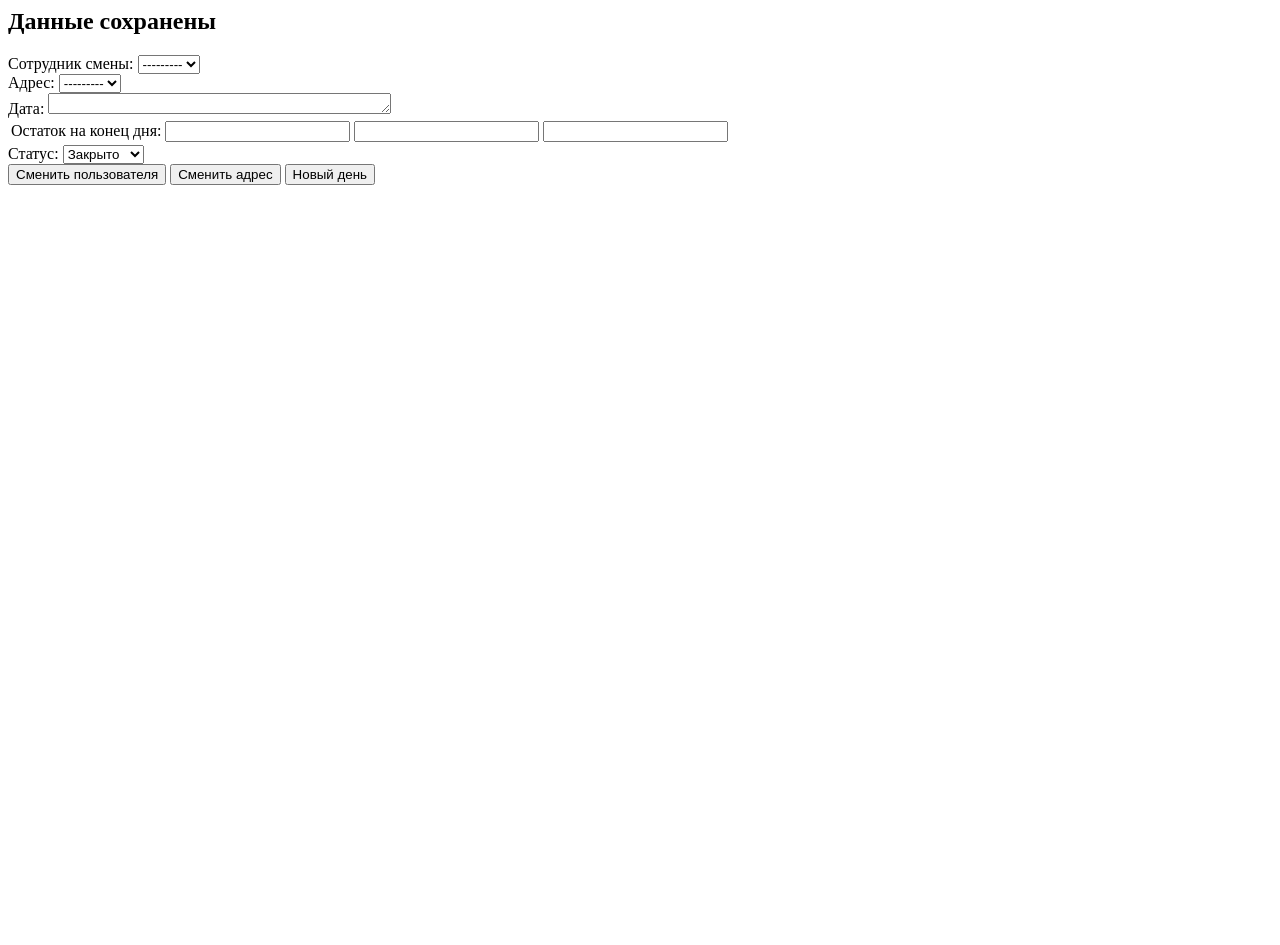
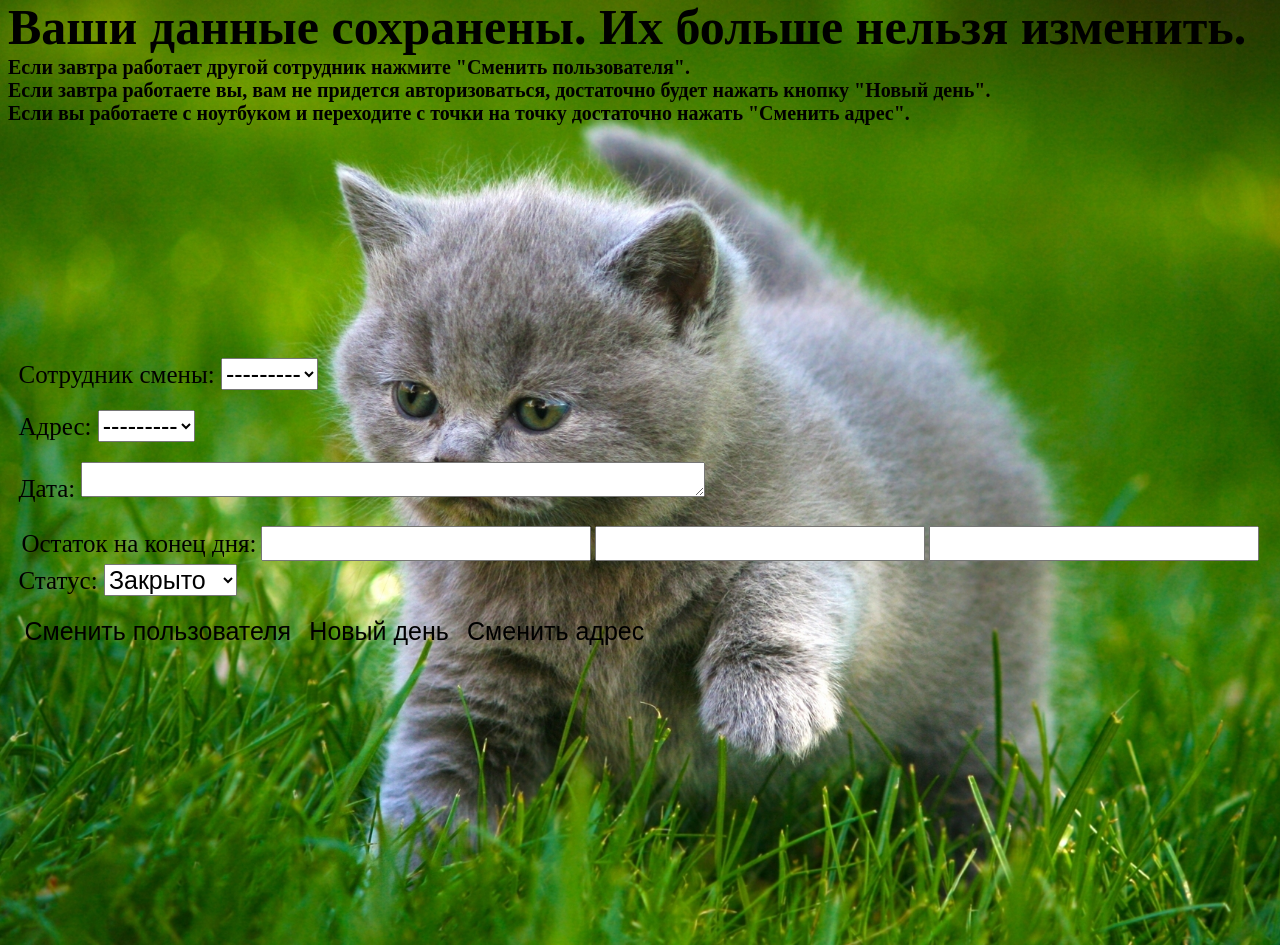
Before and after one commit to NikolayChegivarov/cash_report, a Django app: template cashbox_app/templates/report_submitted_saved.html in a window 1280 px wide. Before the commit the page ends 185 px from the top, so only its background shows below. Run offline with Django 5.2, Linux system fonts and the light colour scheme; the template is opened without the code that fills it: values that come from a table or form of the project are taken from there, others are empty.

Commit message:
changed report_submitted1.

```diff
--- a/cashbox_app/templates/address_selection.html
+++ b/cashbox_app/templates/address_selection.html
@@ -1,6 +1,7 @@
-{% load static %}  <!-- Add this line -->
+{% load static %}
 
 {% block content %}
+
 <head>
     <meta charset="UTF-8">
     <title>Выбор адреса</title>
--- a/cashbox_app/templates/report_submitted_saved.html
+++ b/cashbox_app/templates/report_submitted_saved.html
@@ -1,9 +1,60 @@
+{% load static %}
+
 {% block content %}
+
 <head>
     <meta charset="UTF-8">
-    <title>Сохраненные данные</title>
+    <title>Сохраненные данные.</title>
+
+    <style>
+        body {
+            background-image: url("{% static "cashbox_app/file.jpg" %}");
+            background-size: cover;
+            background-position: center;
+        }
+        .container {
+            display: flex;   /* Создает flex-контейнер */
+            justify-content: center;   /* Центрирует гибкие элементы по горизонтали внутри контейнера */
+            align-items: center;   /* Центрирует элементы Flex по вертикали внутри контейнера */
+            min-height: 100vh;   /* Занимает как минимум всю высоту области */
+            font-size: 25px;   /* Увеличить шрифт */
+        }
+        div {
+            margin-bottom: 20px;  /* Добавьте больше места между элементами: */
+        }
+        * {
+            font-size: 100%; /* Увеличение размера шрифта для всех элементов */
+        }
+        .main-title {
+            font-size: 50px;  /* Увеличивает размер шрифта */
+            margin-top: -10px;   /* Уменьшите верхний выступ элемента. */
+            margin-bottom: -0px;   /* Уменьшает нижний отступ элемента. */
+        }
+        .main-h2 {
+            font-size: 20px;   /* Увеличивает размер шрифта */
+            margin-top: -0px;   /* Уменьшите верхний выступ элемента. */
+            margin-bottom: -0px;  /* Уменьшает нижний отступ элемента. */
+        }
+        button {
+            background-color: transparent;   /* устанавливает прозрачный цвет фона */
+            border: none;  /* удаляет любую границу с элемента */
+            cursor: pointer;  /* стиль курсора в виде указывающей руки при наведении на элемент */
+        }
+        button:hover {
+            opacity: 0.1; /* Сделал кнопки прозрачными что бы было видно котика. */
+        }
+    </style>
+
 </head>
-<h2>Данные сохранены</h2>
+
+<h2 class="main-title">Ваши данные сохранены. Их больше нельзя изменить.</h2>
+<h2 class="main-h2">Если завтра работает другой сотрудник нажмите "Сменить пользователя".</h2>
+<h2 class="main-h2">Если завтра работаете вы, вам не придется авторизоваться,
+    достаточно будет нажать кнопку "Новый день".</h2>
+<h2 class="main-h2">Если вы работаете с ноутбуком и переходите с точки на точку достаточно нажать "Сменить адрес".</h2>
+
+<div class="container">
+
     <form method="post">
         {% csrf_token %}
         <input type="hidden" name="next" value="{{ next }}">
@@ -43,10 +94,11 @@
 
         <div class="buttons">
             <button type="submit" name="submit_button" value="Сменить пользователя">Сменить пользователя</button>
+            <button type="submit" name="submit_button" value="Новый день">Новый день</button>
             <button type="submit" name="submit_button" value="Сменить адрес">Сменить адрес</button>
-        <button type="submit" name="submit_button" value="Новый день">Новый день</button>
         </div>
 
     </form>
+</div>
 
 {% endblock %}
```
Lines whose indentation alone changed are shown as unchanged.
